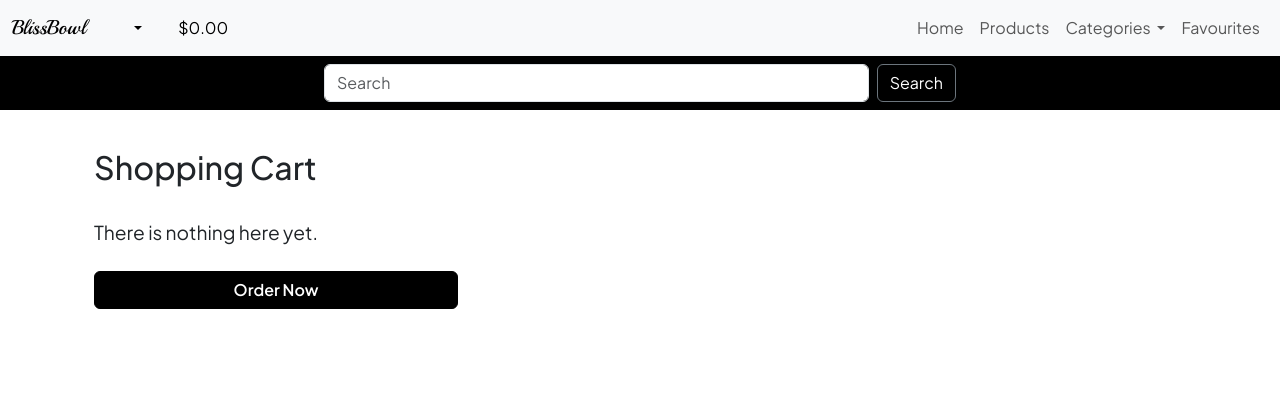
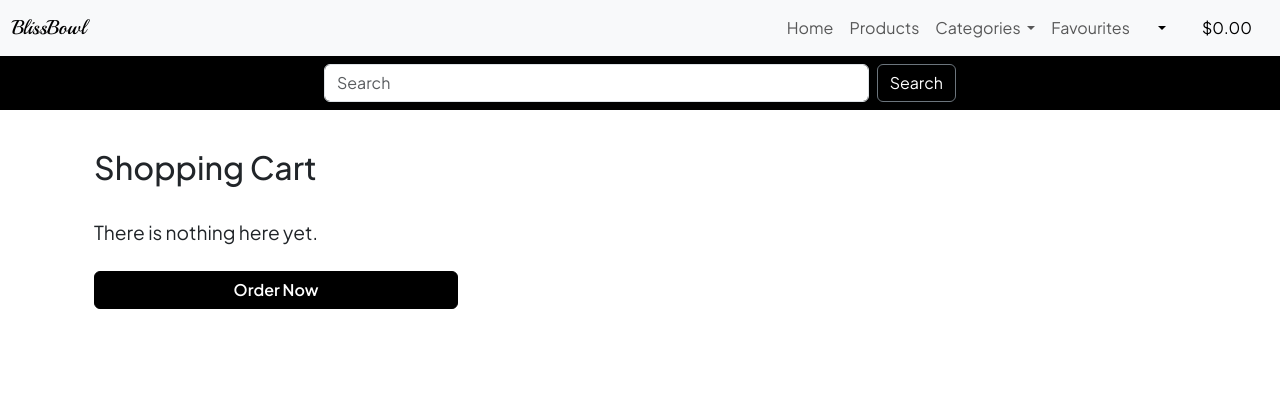
Before and after one commit to nataliiasolomchak21/blissbowl, a Django app: page /cart/ in a window 1280 px wide. Shown: the top 420 px of the page. Run offline with Django 3.2, Linux system fonts and the light colour scheme; parts of the project's set-up code (start-up, migrations or seed data) failed here and were passed over; some libraries are stand-ins or nearby versions.

Commit message:
Fix header

```diff
--- a/static/css/base.css
+++ b/static/css/base.css
@@ -44,7 +44,7 @@ a {
 .toast-container {
     position: fixed;
     top: 72px;
-    right: 15px;
+    left: 15px;
     z-index: 99999999999;
     border: 1px solid #191515;
     border-radius: .5rem;
--- a/templates/base.html
+++ b/templates/base.html
@@ -50,14 +50,20 @@
   <header class="mb-4">
     <nav class="navbar navbar-expand-lg bg-body-tertiary">
         <div class="container-fluid">
-          <div class="navbar-box d-flex">
-              <a class="navbar-brand logo-font-text d-none d-sm-block" href="{% url 'homepage' %}">BlissBowl</a>
-              <div class="container d-flex flex-wrap ml-auto order-last-lg">
+            <a class="navbar-brand logo-font-text d-none d-lg-block" href="{% url 'homepage' %}">BlissBowl</a>
+
+            <button class="navbar-toggler" type="button" data-bs-toggle="collapse" data-bs-target="#navbarSupportedContent"
+                aria-controls="navbarSupportedContent" aria-expanded="false" aria-label="Toggle navigation">
+                <span class="navbar-toggler-icon"></span>
+            </button>
+
+            <div class="order-lg-2 ml-auto d-flex align-items-center">
                 <ul class="nav">
                     <li class="nav-item dropdown">
                         <a class="nav-link dropdown-toggle text-black" href="#" role="button" data-bs-toggle="dropdown"
                             aria-expanded="false">
-                              <iconify-icon icon="ph:user" width="24" height="24" class="text-black mx-auto"></iconify-icon></a>
+                            <iconify-icon icon="ph:user" width="24" height="24" class="text-black mx-auto"></iconify-icon>
+                        </a>
                         <ul class="dropdown-menu">
                             {% if request.user.is_authenticated %}
                                 {% if request.user.is_superuser %}
@@ -72,7 +78,8 @@
                         </ul>
                     </li>
                     <li class="nav-item">
-                        <a class="{% if grand_total %}text-info font-weight-bold{% else %}text-black{% endif %} nav-link" href="{% url 'view_cart' %}">
+                        <a class="{% if grand_total %}text-info font-weight-bold{% else %}text-black{% endif %} nav-link"
+                            href="{% url 'view_cart' %}">
                             <div class="d-flex gap-1">
                                 <div><iconify-icon icon="fluent:cart-20-regular" width="24" height="24"></iconify-icon></div>
                                 <p class="my-0">
@@ -87,11 +94,7 @@
                     </li>
                 </ul>
             </div>
-          </div>
-          <button class="navbar-toggler" type="button" data-bs-toggle="collapse" data-bs-target="#navbarSupportedContent"
-              aria-controls="navbarSupportedContent" aria-expanded="false" aria-label="Toggle navigation">
-              <span class="navbar-toggler-icon"></span>
-          </button>
+
             <div class="collapse navbar-collapse navbar-box" id="navbarSupportedContent">
                 <ul class="navbar-nav mb-2 mb-lg-0">
                     <li class="nav-item">
@@ -119,6 +122,7 @@
             </div>
         </div>
     </nav>
+
   <!-- Search box -->
     <div class="container-fluid d-flex flex-wrap justify-content-center align-items-center p-2 bg-black">
       <form method="get" action="{% url 'products' %}" class="col-12 col-lg-6 mb-lg-0 d-flex" role="search">
```
Lines whose indentation alone changed are shown as unchanged.
